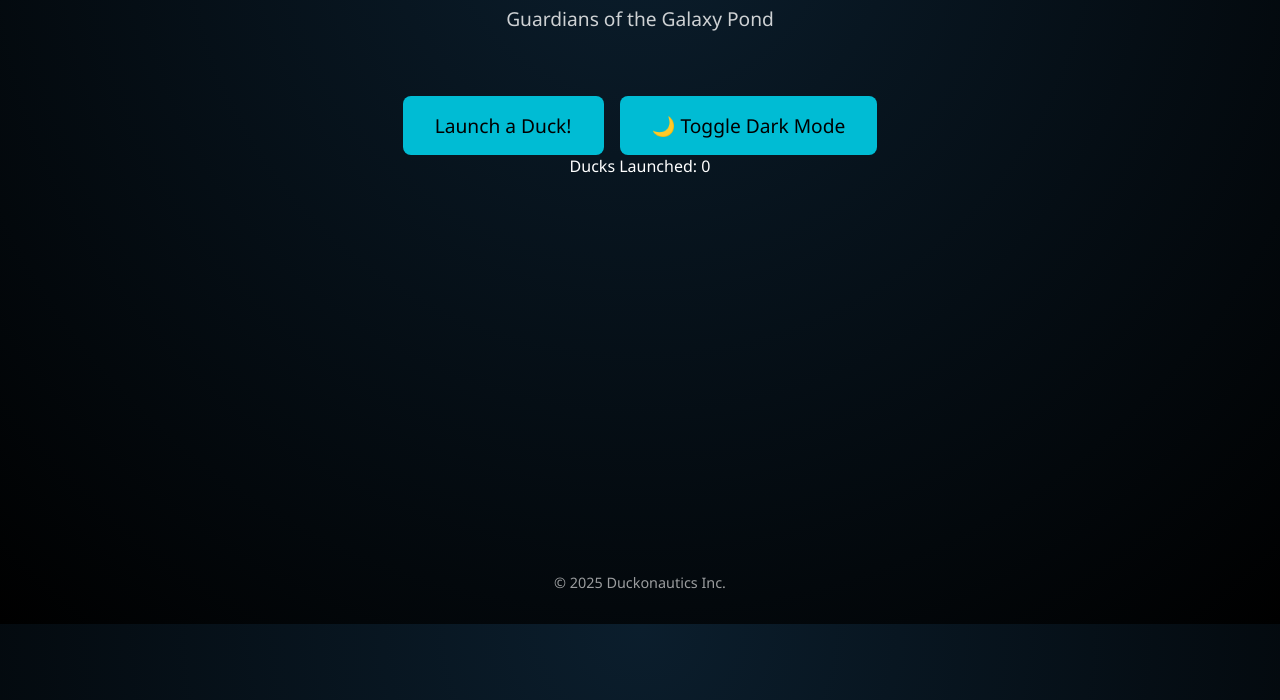
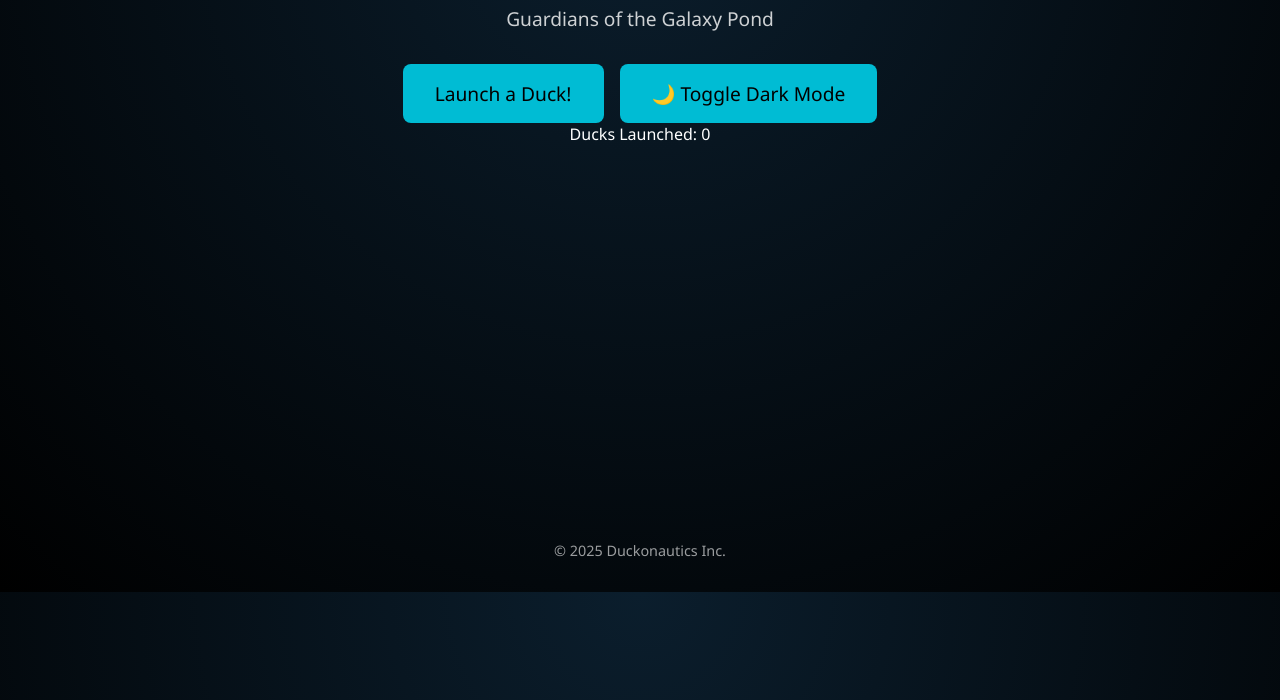
Before and after one commit to 23b-morrison/nothing-really, a plain HTML site: page index.html in a window 1280 px wide. Shown: the part 100-800 px from the top of the page. Drawn offline with Linux system fonts and the light colour scheme.

Commit message:
Update style.css

```diff
--- a/style.css
+++ b/style.css
@@ -1,5 +1,3 @@
-/* Everything from before stays — additions below */
-/* Reset-ish */
 * {
   margin: 0;
   padding: 0;
@@ -7,12 +5,12 @@
   font-family: "Segoe UI", sans-serif;
 }
 
-/* Background + Layout */
 body {
   background: radial-gradient(circle at top, #0b1e2d, #000);
   color: white;
   text-align: center;
   padding: 2rem;
+  transition: background 0.4s ease, color 0.4s ease;
 }
 
 header h1 {
@@ -27,7 +25,14 @@ header p {
   animation: fadeIn 3s ease;
 }
 
-/* Button */
+.controls {
+  display: flex;
+  justify-content: center;
+  gap: 1rem;
+  margin-top: 2rem;
+  flex-wrap: wrap;
+}
+
 button {
   padding: 1rem 2rem;
   background: #00bcd4;
@@ -35,7 +40,6 @@ button {
   border-radius: 8px;
   color: black;
   font-size: 1.2rem;
-  margin-top: 2rem;
   cursor: pointer;
   transition: transform 0.2s ease, background 0.3s ease;
 }
@@ -45,7 +49,6 @@ button:hover {
   transform: scale(1.05);
 }
 
-/* Duck animation area */
 .duck-container {
   margin-top: 2rem;
   position: relative;
@@ -57,7 +60,7 @@ button:hover {
   position: absolute;
   bottom: 0;
   width: 60px;
-  animation: fly 4s linear infinite;
+  animation: fly 4s linear forwards;
 }
 
 @keyframes fly {
@@ -77,14 +80,7 @@ footer {
   opacity: 0.6;
 }
 
-.controls {
-  display: flex;
-  justify-content: center;
-  gap: 1rem;
-  margin-top: 2rem;
-  flex-wrap: wrap;
-}
-
+/* Dark mode styles */
 .dark-mode {
   background: linear-gradient(to bottom, #111, #000);
   color: #ddd;
```
